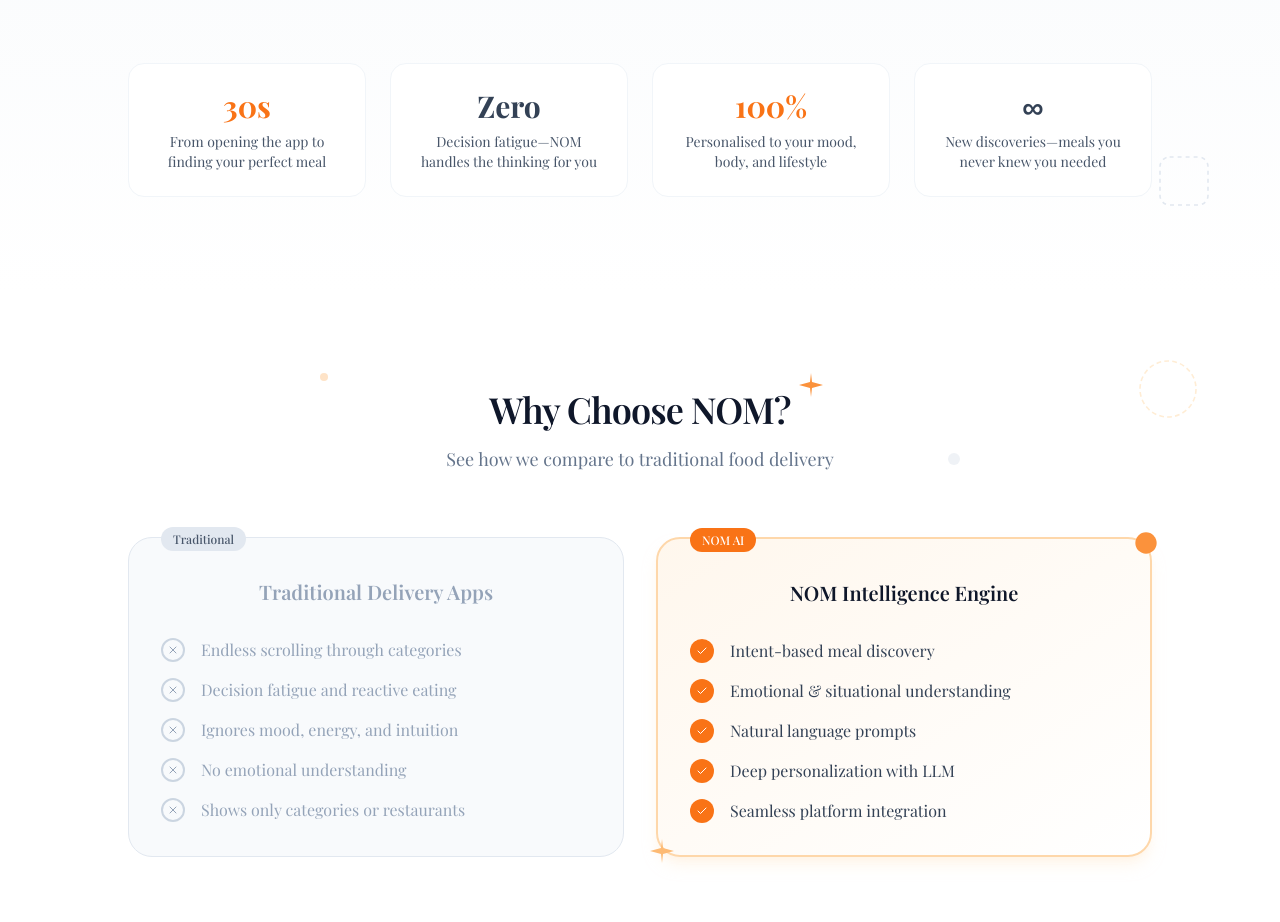
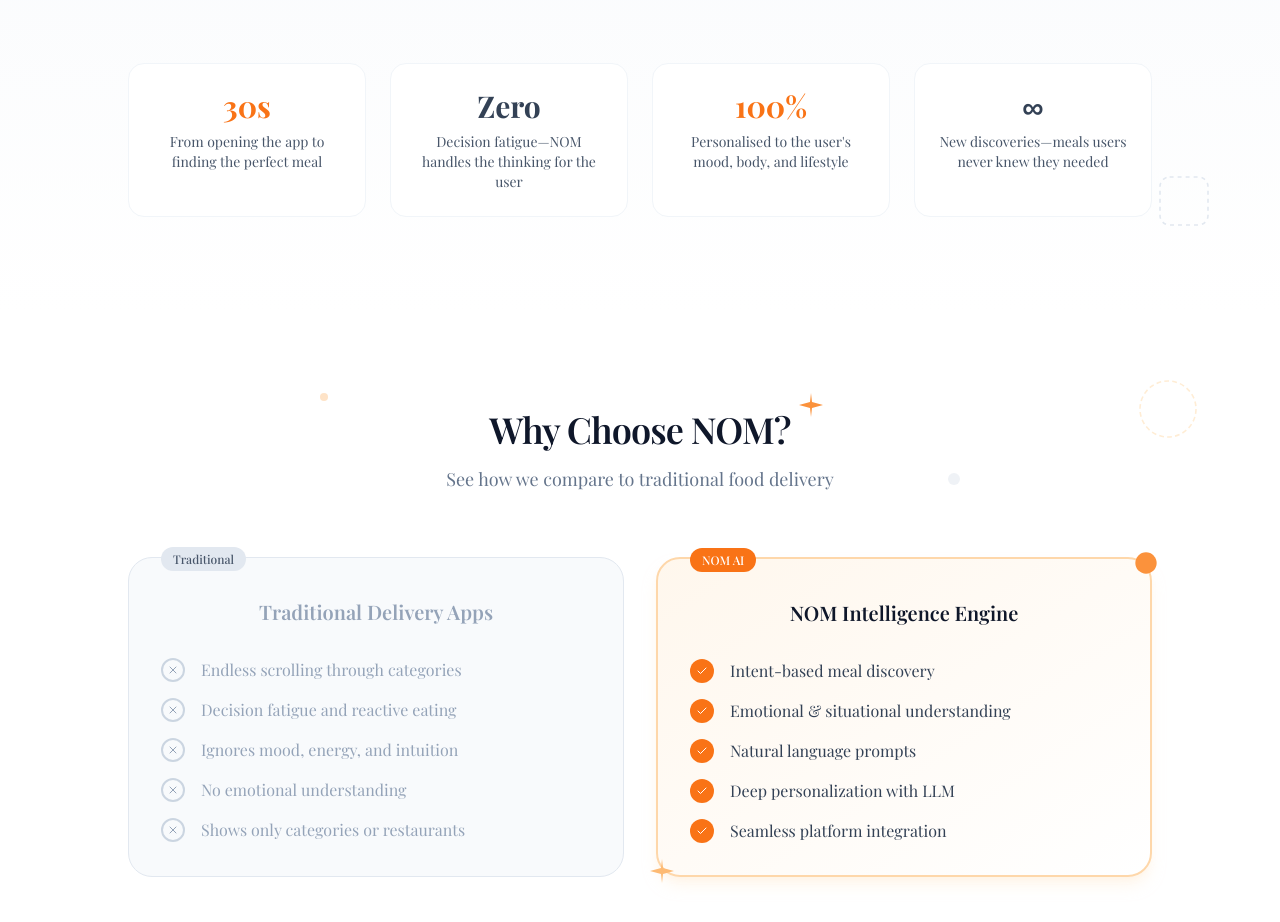
Before and after one commit to sahiljaiswal02/NOM-APP, a Next.js app: page /features in a window 1280 px wide. Shown: the part 1900-2822 px from the top of the page. Built offline with nearby package versions, Linux system fonts and the light colour scheme; a web font is replaced by a local one.

Commit message:
Refactor FeaturesPage: Enhance text clarity and user focus in feature descriptions

```diff
--- a/app/features/page.tsx
+++ b/app/features/page.tsx
@@ -458,14 +458,14 @@ export default function FeaturesPage() {
             <div className="bg-white rounded-2xl p-6 border border-slate-100 hover:border-orange-200 hover:shadow-lg transition-all duration-300 text-center">
               <div className="text-3xl font-bold text-orange-500 mb-2">30s</div>
               <p className="text-slate-600 font-light text-sm">
-                From opening the app to finding your perfect meal
+                From opening the app to finding the perfect meal
               </p>
             </div>
 
             <div className="bg-white rounded-2xl p-6 border border-slate-100 hover:border-orange-200 hover:shadow-lg transition-all duration-300 text-center">
               <div className="text-3xl font-bold text-slate-700 mb-2">Zero</div>
               <p className="text-slate-600 font-light text-sm">
-                Decision fatigue—NOM handles the thinking for you
+                Decision fatigue—NOM handles the thinking for the user
               </p>
             </div>
 
@@ -474,14 +474,14 @@ export default function FeaturesPage() {
                 100%
               </div>
               <p className="text-slate-600 font-light text-sm">
-                Personalised to your mood, body, and lifestyle
+                Personalised to the user's mood, body, and lifestyle
               </p>
             </div>
 
             <div className="bg-white rounded-2xl p-6 border border-slate-100 hover:border-orange-200 hover:shadow-lg transition-all duration-300 text-center">
               <div className="text-3xl font-bold text-slate-700 mb-2">∞</div>
               <p className="text-slate-600 font-light text-sm">
-                New discoveries—meals you never knew you needed
+                New discoveries—meals users never knew they needed
               </p>
             </div>
           </div>
```
